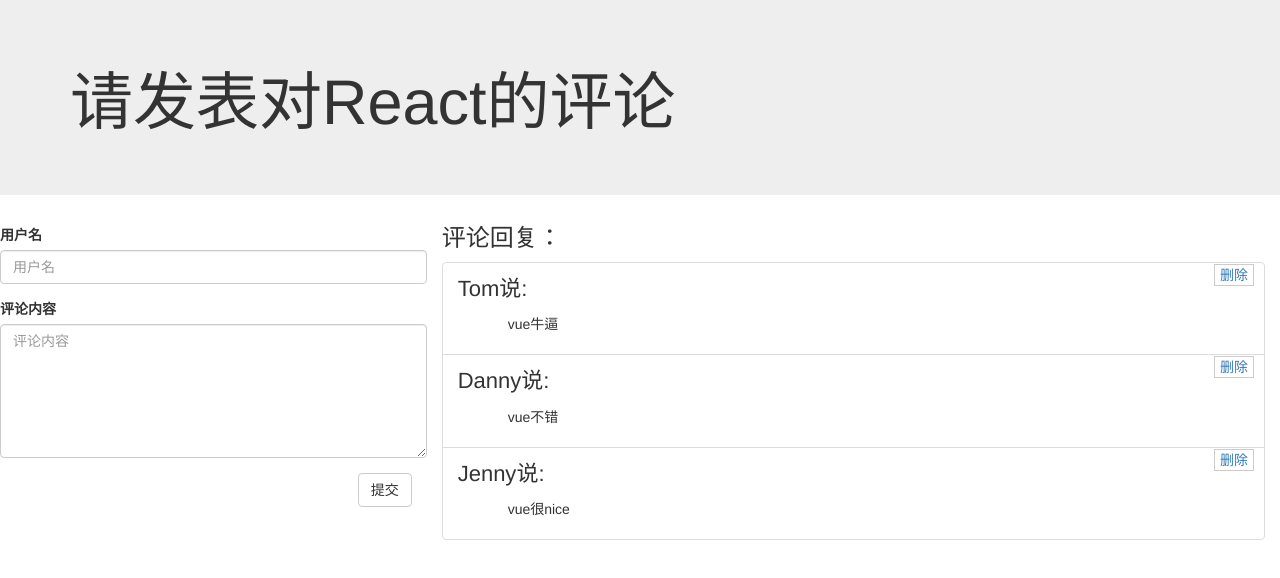
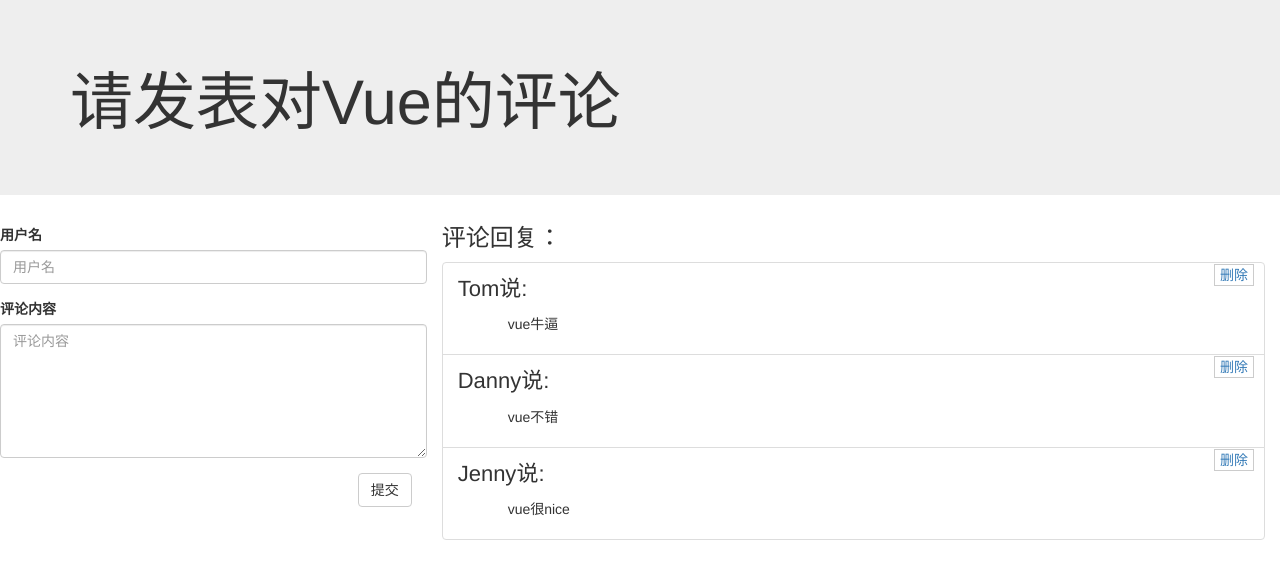
Before and after one commit to asdleooooo/vueBase, a Vue app: page / in a window 1280 px wide. Shown: the top 578 px of the page. Built offline with nearby package versions, Linux system fonts and the light colour scheme.

Commit message:
'更新'

```diff
--- a/src/components/Header.vue
+++ b/src/components/Header.vue
@@ -3,7 +3,7 @@
     <div class="container">
       <div class="row">
         <div class="col-xs-12">
-          <h1>请发表对React的评论</h1>
+          <h1>请发表对Vue的评论</h1>
         </div>
       </div>
     </div>
```
